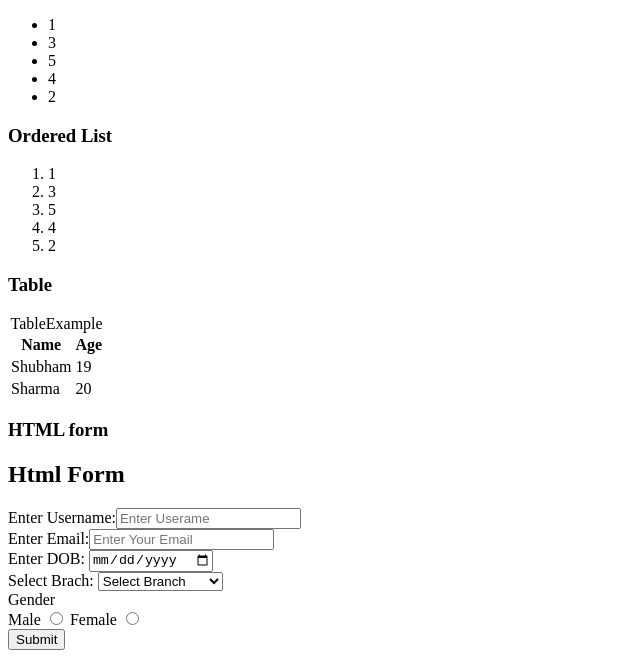
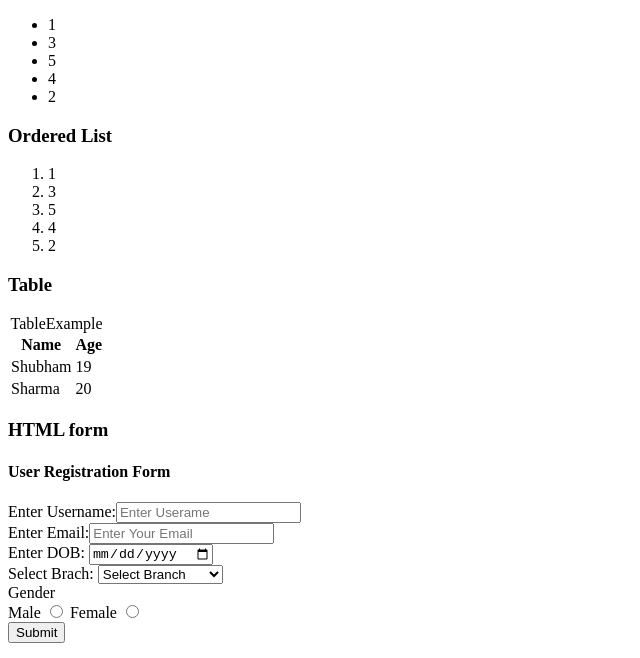
Before and after one commit to ShubhamSharmax/WEB-DEVLOPMENT, a plain HTML site: page index.html in a window 1280 px wide. Shown: the part 1481-2139 px from the top of the page, without its empty margins (0-640 px from the left). Drawn offline with Linux system fonts and the light colour scheme.

Commit message:
Correction in form title

```diff
--- a/index.html
+++ b/index.html
@@ -96,7 +96,7 @@
 
     <h3>HTML form</h3>
     <form>
-        <h2>Html Form</h2>
+        <h4>User Registration Form</h4>
         <label>Enter Username:<input type="text" placeholder="Enter Userame"></label><br>
         <label>Enter Email:<input type="email" placeholder="Enter Your Email"></label><br>
         <label>Enter DOB: <input type="date" placeholder="Enter DOB"></label><br>
```
